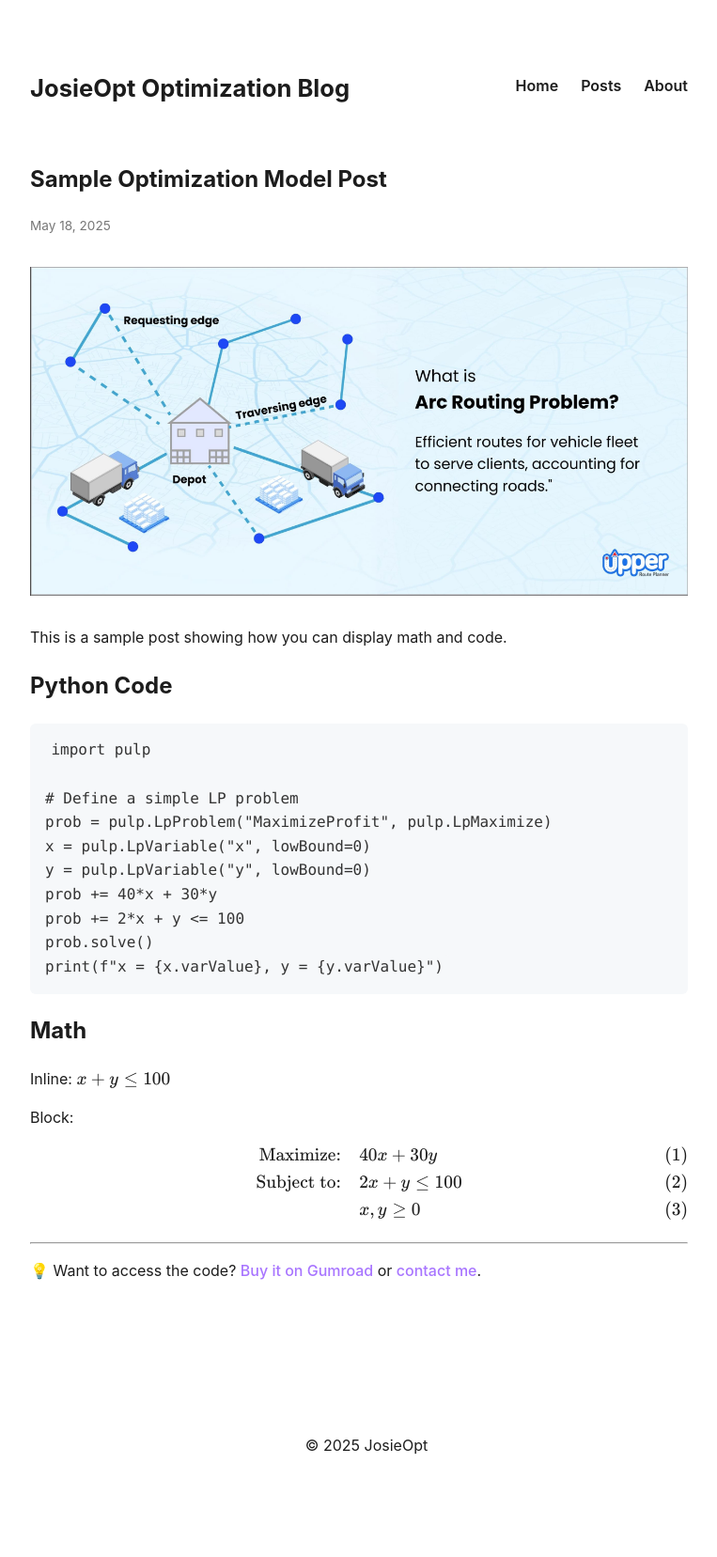
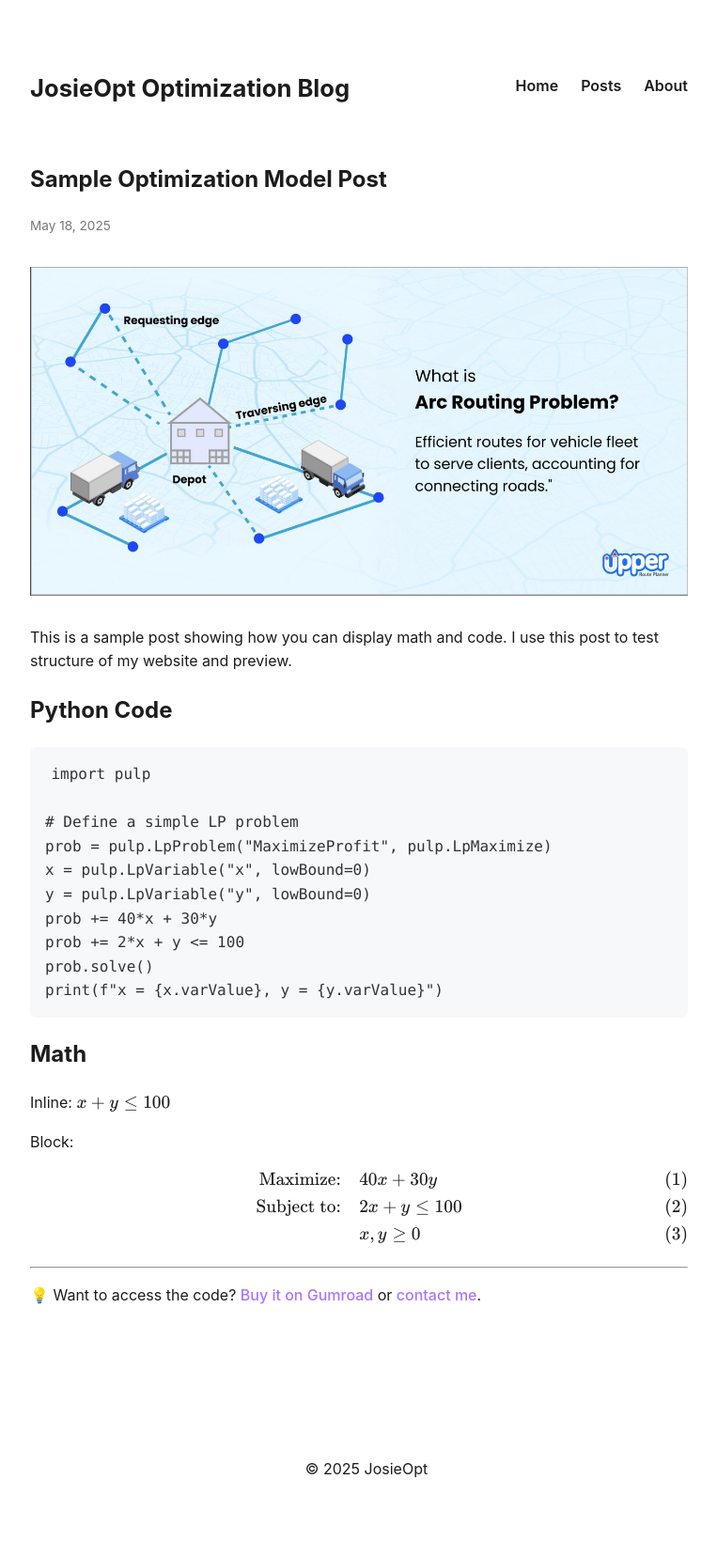
Before and after one commit to josieopt/josieopt.github.io, a Jekyll site: the page built from _posts/2025-05-17-sample.md, in a window 1280 px wide. Shown: the whole page at 94% size, without its empty margins (258-1021 px from the left). Built offline with Jekyll 4.4.1, drawn with Linux system fonts in a browser that asks for light colours; nearby versions of some CDN libraries; a style sheet for code colours, icons or effects is not loaded; before the commit the page ends 1631 px from its top, so only the background shows below that.

Commit message:
Update 2025-05-17-sample.md

```diff
--- a/_posts/2025-05-17-sample.md
+++ b/_posts/2025-05-17-sample.md
@@ -7,6 +7,7 @@ date: 2025-05-18
 
 ![Fig1](/assets/img/fig1.jpg)
 This is a sample post showing how you can display math and code.
+I use this post to test structure of my website and preview.
 
 ## Python Code
 
```
